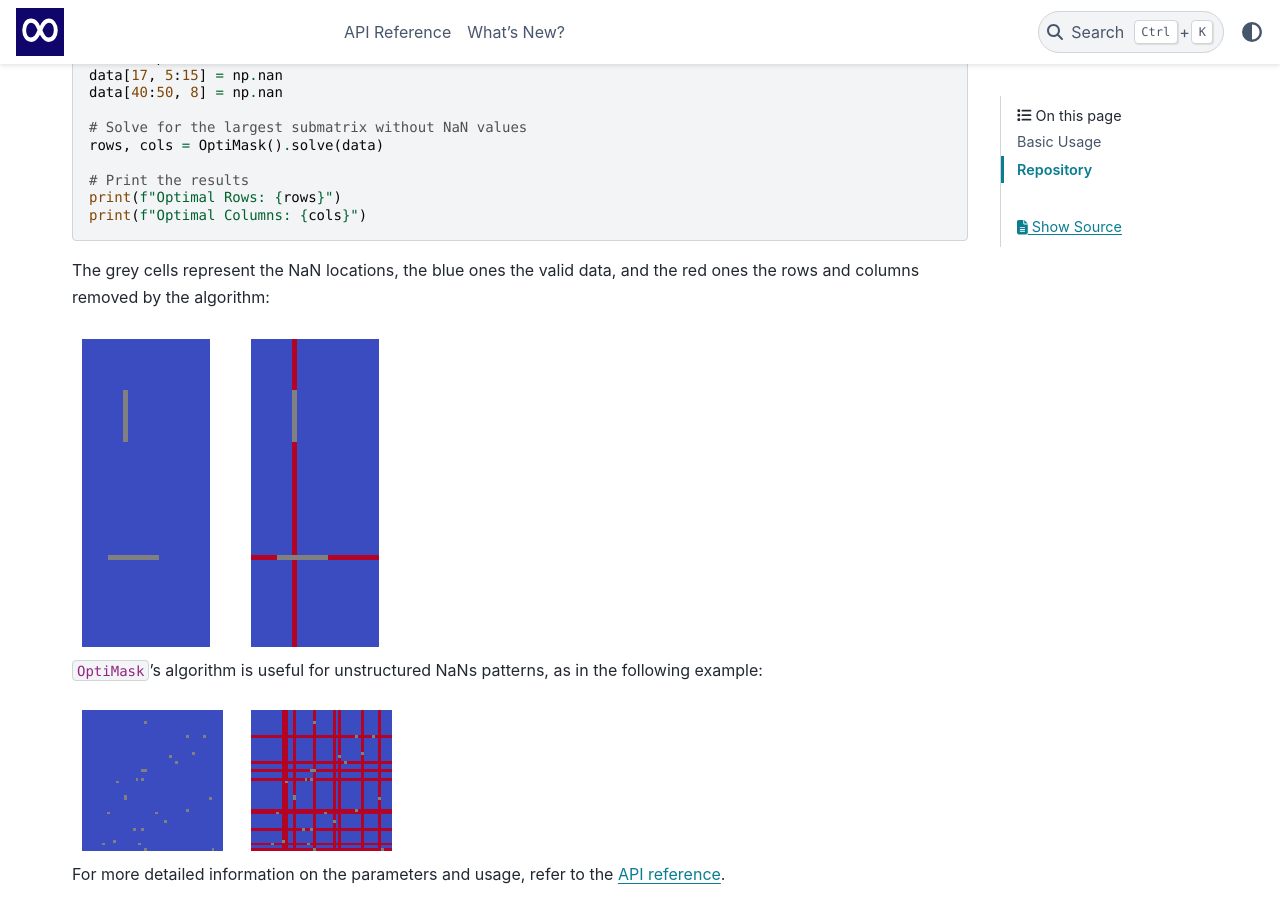
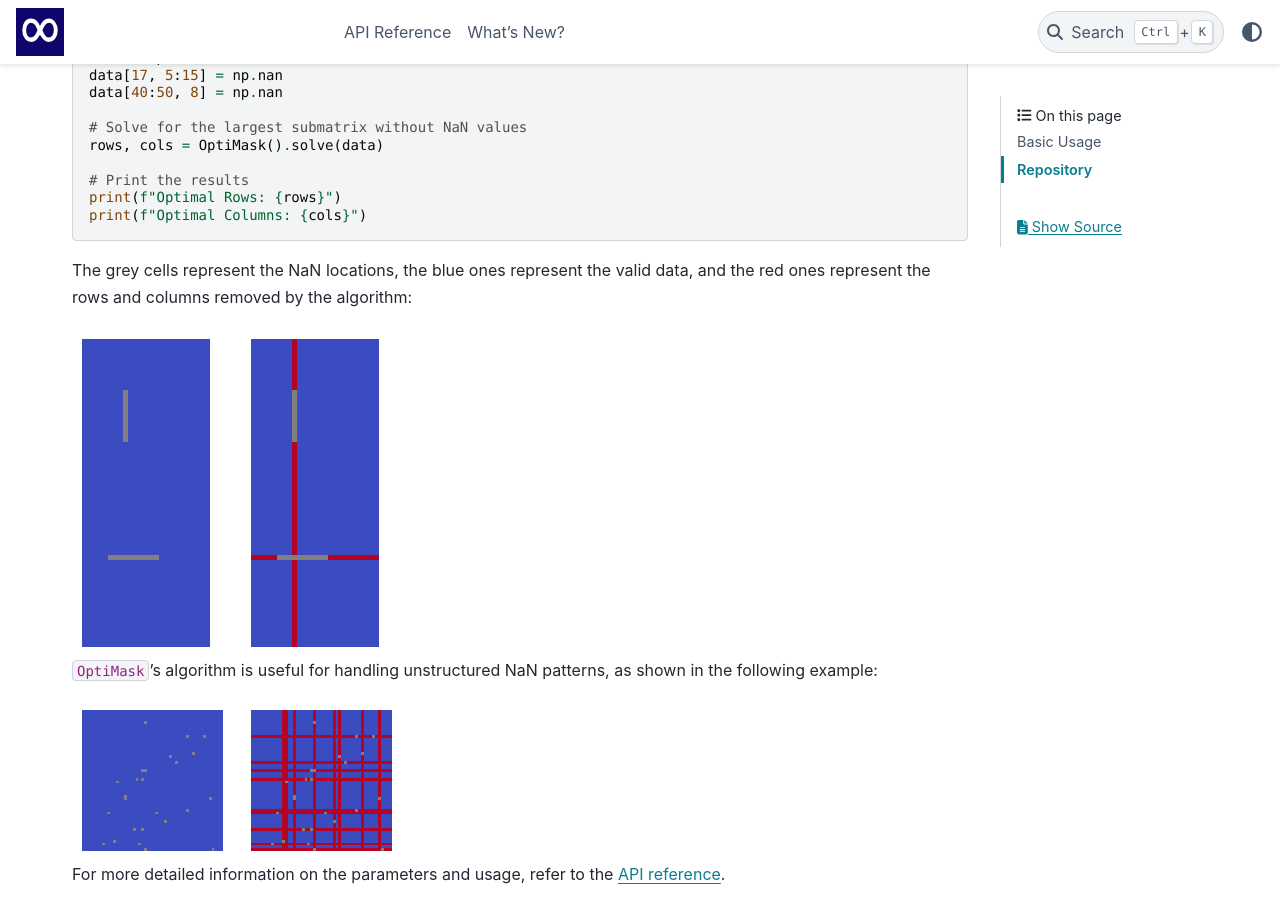
Before and after one commit to CyrilJl/OptiMask, a Sphinx documentation site: the page built from docs/source/index.rst, in a window 1280 px wide and 900 px high, scrolled down 629 px. Built offline with Sphinx 7.4.7 and the PyData theme 0.15.4, drawn with Linux system fonts in a browser that asks for light colours; pages that are not in the unit, such as notebooks, are missing from menus.

Commit message:
rephrase

```diff
--- a/docs/source/index.rst
+++ b/docs/source/index.rst
@@ -44,12 +44,12 @@ columns for a given 2D array or DataFrame. Here's a basic example:
    print(f"Optimal Rows: {rows}")
    print(f"Optimal Columns: {cols}")
 
-The grey cells represent the NaN locations, the blue ones the valid data, and the red ones the rows and columns removed by the algorithm:
+The grey cells represent the NaN locations, the blue ones represent the valid data, and the red ones represent the rows and columns removed by the algorithm:
 
 .. image:: _static/example0.png
    :alt: Example Image 1
 
-``OptiMask``'s algorithm is useful for unstructured NaNs patterns, as in the following example:
+``OptiMask``'s algorithm is useful for handling unstructured NaN patterns, as shown in the following example:
 
 .. image:: _static/example2.png
    :alt: Example Image 2
```
